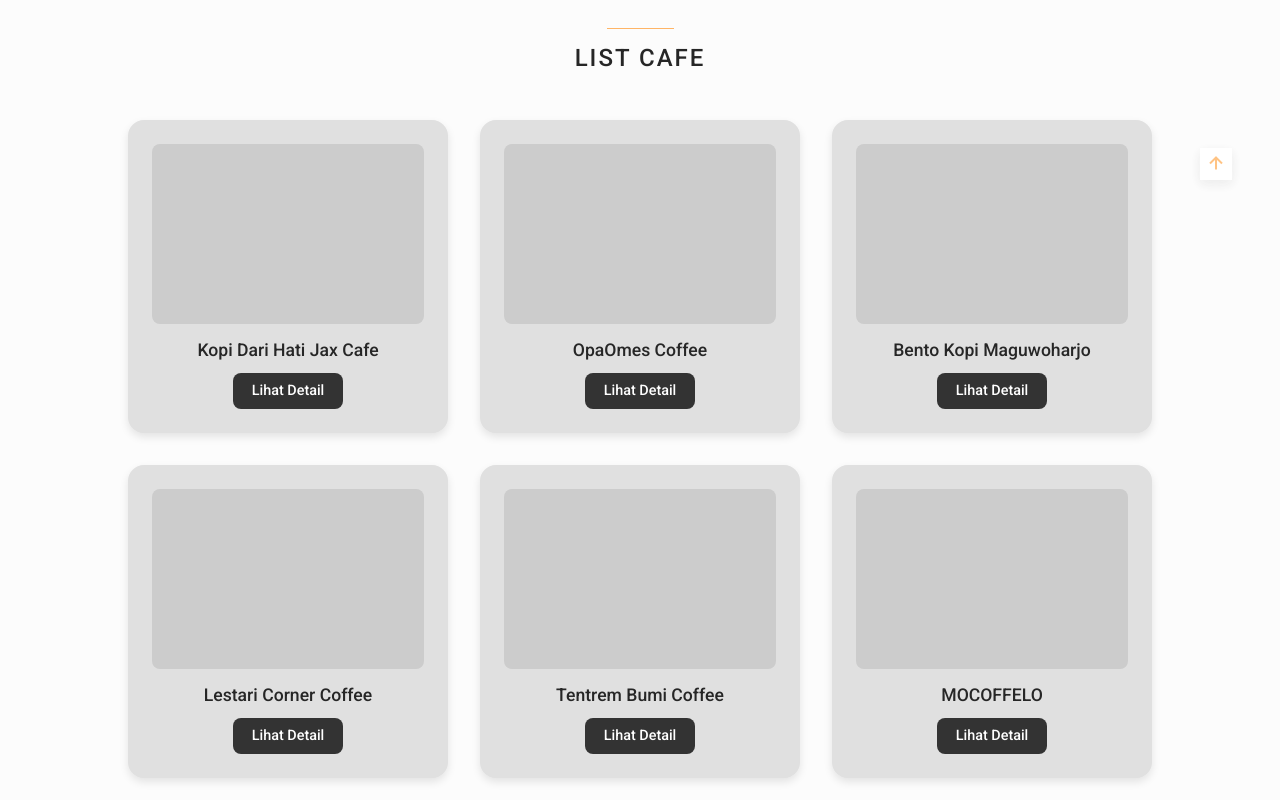
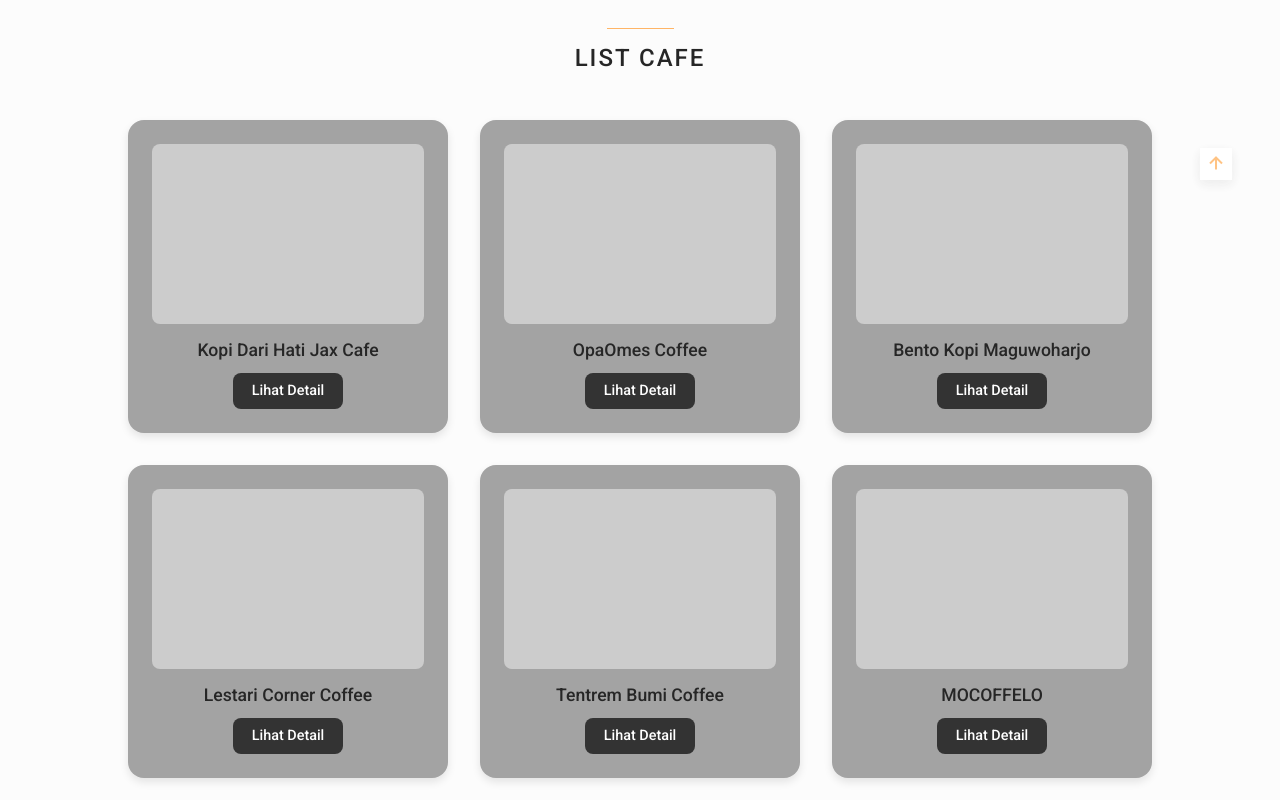
Before and after one commit to beetahdd/Website-Sistem-Rekomendasi-Cafe, a plain HTML site: page PARENT.html in a window 1280 px wide. Shown: the part 860-1660 px from the top of the page. Drawn offline with nearby package versions, Linux system fonts and the light colour scheme.

Commit message:
Ganti artikel warna

```diff
--- a/assets/css/styles.css
+++ b/assets/css/styles.css
@@ -1223,7 +1223,7 @@ body.dark-theme {
 }
 
 .cafe__card {
-  background-color: #e0e0e0;
+  background-color: #a3a3a3;
   padding: 1.5rem;
   border-radius: 1rem;
   text-align: center;
```
